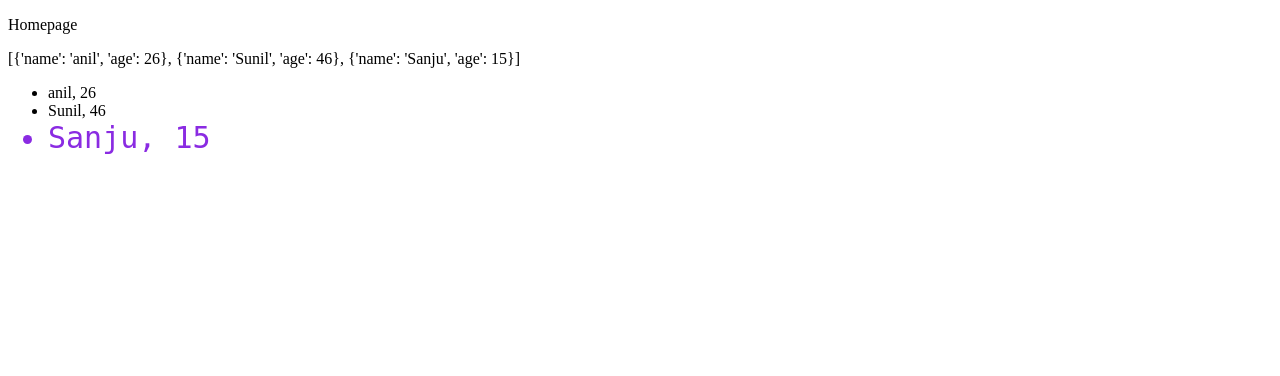
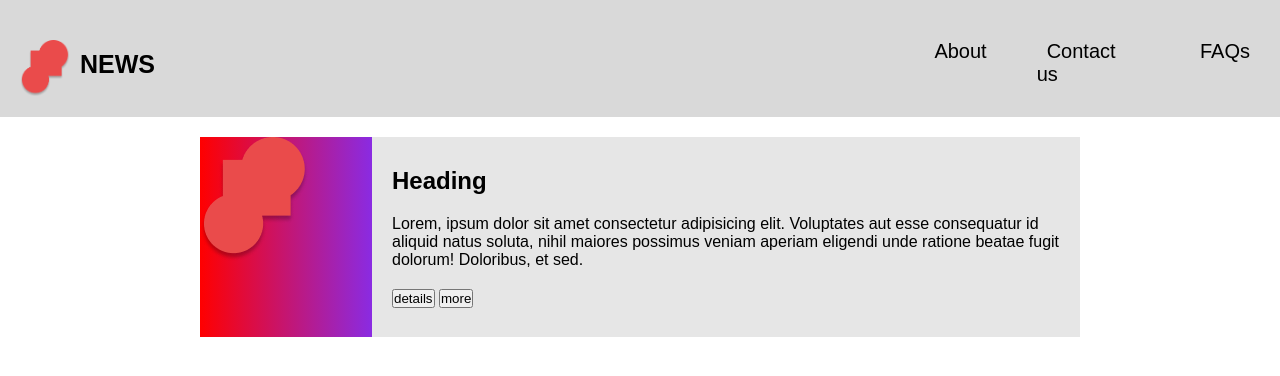
Before and after one commit to anil-bothe/news, a Django app: page / in a window 1280 px wide. Shown: the top 376 px of the page. Run offline with Django 4.2, Linux system fonts and the light colour scheme.

Commit message:
front end addded

```diff
--- /dev/null
+++ b/app/static/index.css
@@ -0,0 +1,24 @@
+* {
+    padding: 0;
+    margin: 0;
+    box-sizing: border-box;
+    font-family: sans-serif
+}
+.navbar {
+    background-color: #d9d9d9;
+}
+.navbar ul {
+    list-style-type: none;
+    display: flex;
+    justify-content: end;
+}
+.navbar ul li {
+    padding: 40px 20px 20px 20px;
+}
+.navbar ul li a{
+    padding: 10px;
+    font-size: 20px;
+    font-weight: 200;
+    color: #000;
+    text-decoration: none;
+}
--- a/app/templates/about.html
+++ b/app/templates/about.html
@@ -8,11 +8,5 @@
 </head>
 <body>
     <p>about</p>
-    <ul>
-        <li><a href="/">Home page</a></li>
-        <li><a href="/about">About page</a></li>
-        <li><a href="/contact">Contact page</a></li>
-        <li><a href="/faqs">faqs page</a></li>
-    </ul>
 </body>
 </html>
--- a/app/templates/contact.html
+++ b/app/templates/contact.html
@@ -8,11 +8,5 @@
 </head>
 <body>
     <p>contact</p>
-    <ul>
-        <li><a href="/">Home page</a></li>
-        <li><a href="/about">About page</a></li>
-        <li><a href="/contact">Contact page</a></li>
-        <li><a href="/faqs">faqs page</a></li>
-    </ul>
 </body>
 </html>
--- a/app/templates/faqs.html
+++ b/app/templates/faqs.html
@@ -8,11 +8,5 @@
 </head>
 <body>
     <p>faqs</p>
-    <ul>
-        <li><a href="/">Home page</a></li>
-        <li><a href="/about">About page</a></li>
-        <li><a href="/contact">Contact page</a></li>
-        <li><a href="/faqs">faqs page</a></li>
-    </ul>
 </body>
 </html>
--- a/app/templates/index.html
+++ b/app/templates/index.html
@@ -1,3 +1,4 @@
+{% load static %}
 <!DOCTYPE html>
 <html lang="en">
 <head>
@@ -5,28 +6,58 @@
     <meta http-equiv="X-UA-Compatible" content="IE=edge">
     <meta name="viewport" content="width=device-width, initial-scale=1.0">
     <title>Document</title>
+    <link rel="stylesheet" href="{% static 'index.css' %}">
     <style>
-        .myFont {
-            font-family: monospace;
-            font-size: 30px;
-            color: blueviolet;
+        .container {
+            margin: 20px 200px;
+        }
+        .container .card {
+            background-color: #e6e6e6;
+            display: grid;
+            grid-template-columns: 1fr 4fr;
+            column-gap: 20px;
+        }
+        .container .card  .img{
+            width: 100%;
+            height: 200px;
+            background-image: linear-gradient(to right, red, blueviolet);
+        }
+        .card .details {
+            padding: 10px auto;
+            display: flex;
+            flex-direction: column;
+            gap: 20px;
+            justify-content: center;
         }
     </style>
 </head>
 <body>
-    <p>Homepage</p>
+  <nav class="navbar">
+    <ul>
+        <li style="width: 72%;display: flex;">
+            <img src="{% static 'img/Union.png' %}" width="50" alt=""><a class="brand" style="font-weight: 700; font-size: 25px" href="/">NEWS</a></li>
+        <li><a href="/about">About</a></li>
+        <li><a href="/contact">Contact us</a></li>
+        <li><a href="/faqs">FAQs</a></li>
+    </ul>
+  </nav>
 
-    <p>
-        {{data}}
-    </p>
+  <div class="container">
 
-    <ul style="list-style-type: disc;">
+    <div class="card">
+        <div class="img">
+            <img src="{% static 'img/union.png' %}" alt="">
+        </div>
+        <div class="details">
+            <h2>Heading</h2>
+            <p>Lorem, ipsum dolor sit amet consectetur adipisicing elit. Voluptates aut esse consequatur id aliquid natus soluta, nihil maiores possimus veniam aperiam eligendi unde ratione beatae fugit dolorum! Doloribus, et sed.</p>
+            <div class="group_button">
+                <button>details</button>
+                <button>more</button>
+            </div>
+        </div>
+    </div>
 
-        {% for item in data %}
-                 <li {% if item.age == 15 %}class="myFont"{% endif %}>{{item.name}}, {{item.age}}</li>
-        {% endfor %}
-
-    </ul>
-
+  </div>
 </body>
 </html>
--- a/news/settings.py
+++ b/news/settings.py
@@ -118,6 +118,9 @@ USE_TZ = True
 # https://docs.djangoproject.com/en/4.0/howto/static-files/
 
 STATIC_URL = 'static/'
+STATICDIRS_FILES = [
+    BASE_DIR / "app/static"
+]
 
 # Default primary key field type
 # https://docs.djangoproject.com/en/4.0/ref/settings/#default-auto-field
--- a/news/urls.py
+++ b/news/urls.py
@@ -1,4 +1,5 @@
 from django.contrib import admin
+from django.http import HttpResponse
 from django.urls import path
 
 from app.views import about, contact, faqs, home
```
Also changed, not shown: app/static/img/Union.png (added).
